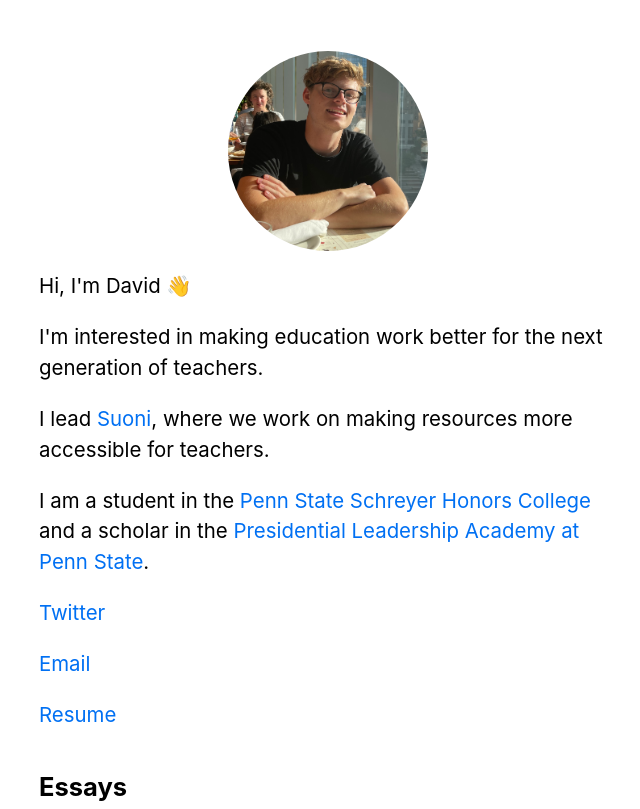
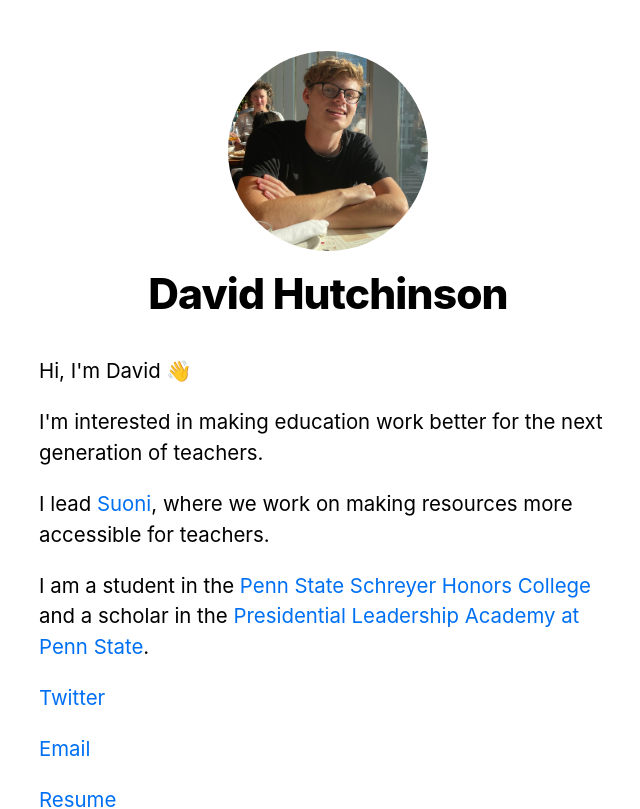
Before and after one commit to dvdhutch/dvdhutch-personal-site, a Next.js app: page / in a window 1280 px wide. Shown: the top 809 px of the page, without its empty margins (312-952 px from the left). Built offline with nearby package versions, Linux system fonts and the light colour scheme.

Commit message:
name repair

```diff
--- a/components/layout.js
+++ b/components/layout.js
@@ -28,8 +28,6 @@ export default function Layout({ children, home }) {
       <header className={styles.header}>
         {home ? (
           <>
-
-
             <Image
               priority
               src="/images/profile.jpg"
@@ -38,6 +36,7 @@ export default function Layout({ children, home }) {
               width={200}
               alt={name}
             />
+            <h1 className={utilStyles.heading2Xl}>{name}</h1>
           </>
         ) : (
           <>
```
